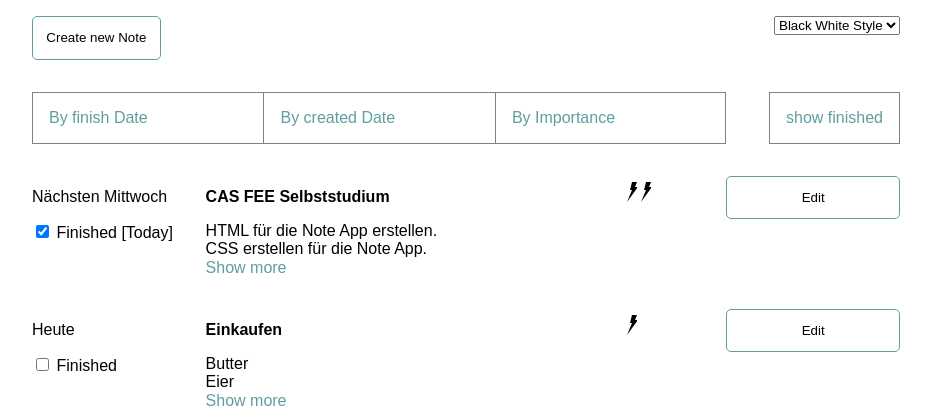
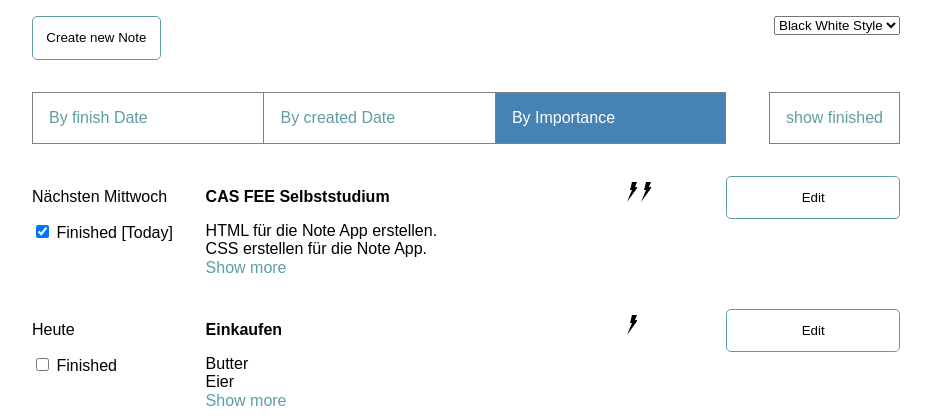
Before and after one commit to judithgull/notes, a web app: file index.html in a window 1280 px wide. Shown: the top 420 px of the page, without its empty margins (174-1105 px from the left). Run offline with its HTML, style and script files only (its server is not run), Linux system fonts and the light colour scheme.

Commit message:
style active filter tab-item

```diff
--- a/css/styles.css
+++ b/css/styles.css
@@ -160,6 +160,14 @@ ul {
     font-size: 16px;
 }
 
+.tab-item--active{
+    background-color:steelblue;
+}
+
+.tab-item--active .t-link{
+    color:white;
+}
+
 .nav-filter .t-link {
     display: block;
     padding: 1em;
--- a/index.html
+++ b/index.html
@@ -36,7 +36,7 @@
                 <li class="tab-item">
                     <a href="#" class="t-link">By created Date</a>
                 </li>
-                <li class="tab-item">
+                <li class="tab-item tab-item--active">
                     <a href="#" class="t-link">By Importance</a>
                 </li>
             </ul>
```
